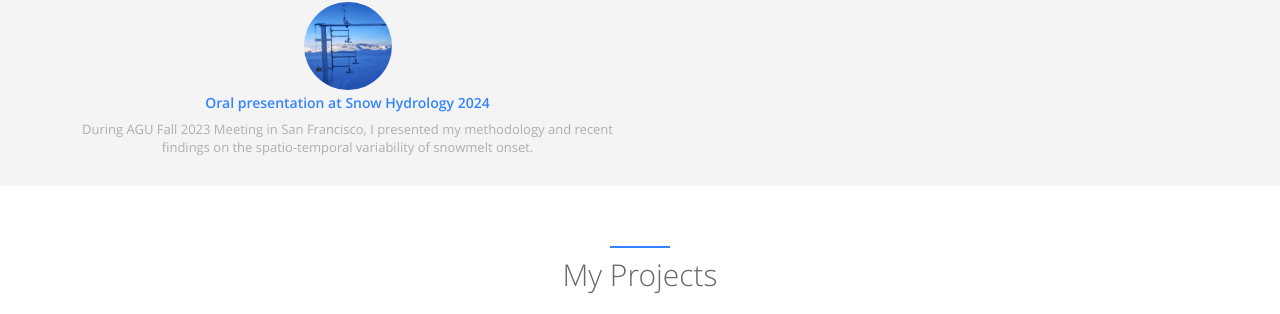
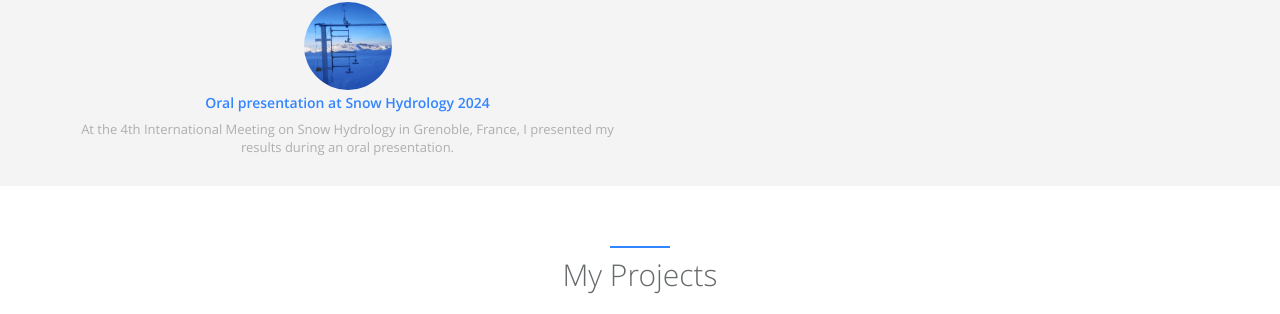
Before and after one commit to ClemAntarctica/ClemAntarctica.github.io, a Jekyll site: the page built from index.html, in a window 1280 px wide and 900 px high, scrolled down 2993 px. Shown: the part 140-454 px from the top of the window. Built offline with Jekyll 4.4.1, drawn with Linux system fonts in a browser that asks for light colours.

Commit message:
Add files via upload

```diff
--- a/_data/index/achievements.yml
+++ b/_data/index/achievements.yml
@@ -20,7 +20,7 @@
 - name: 'Oral presentation at Snow Hydrology 2024'
   img: /static/assets/img/landing/snow_hydro_excursion.jpg
   url: https://snowhydro2024.sciencesconf.org/
-  desc: "During AGU Fall 2023 Meeting in San Francisco, I presented my methodology and recent findings on the spatio-temporal variability of snowmelt onset."
+  desc: "At the 4th International Meeting on Snow Hydrology in Grenoble, France, I presented my results during an oral presentation."
 
 #- name: Youtube video-making
 #  i18n:
```
